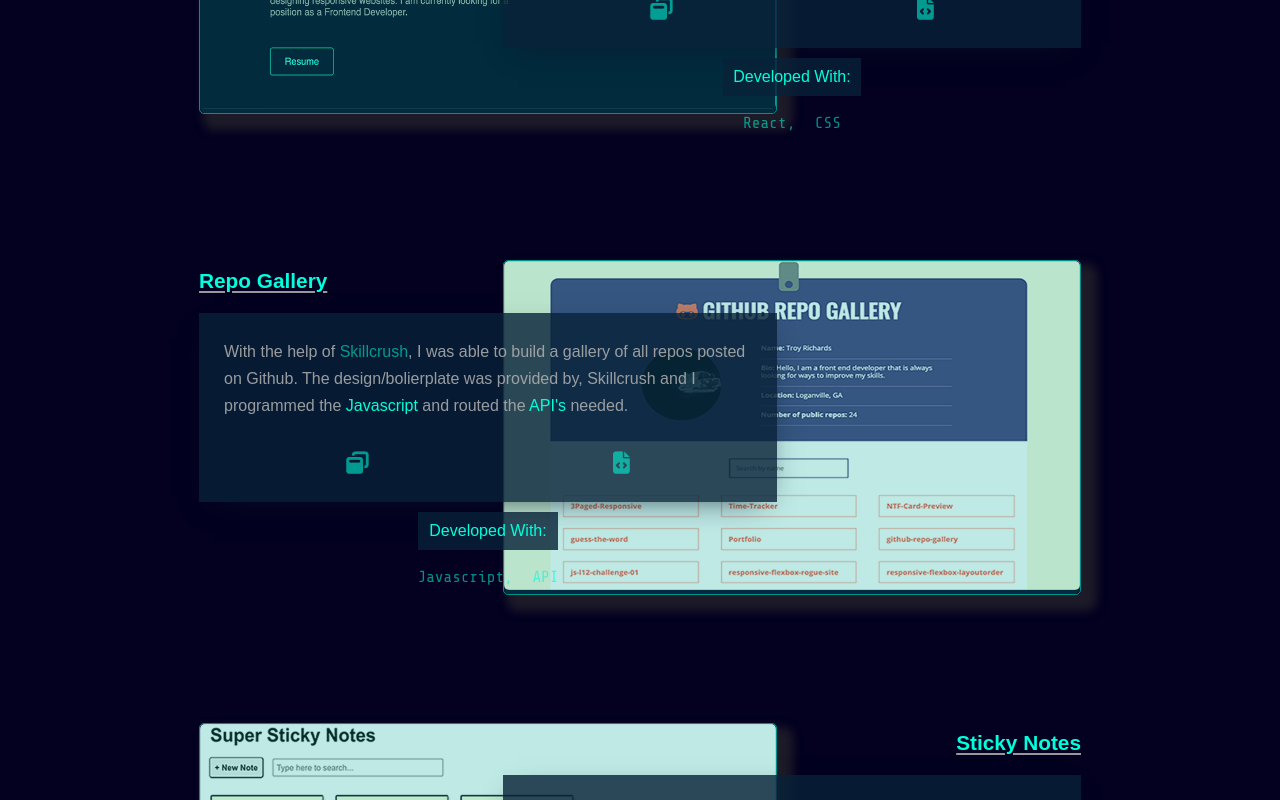
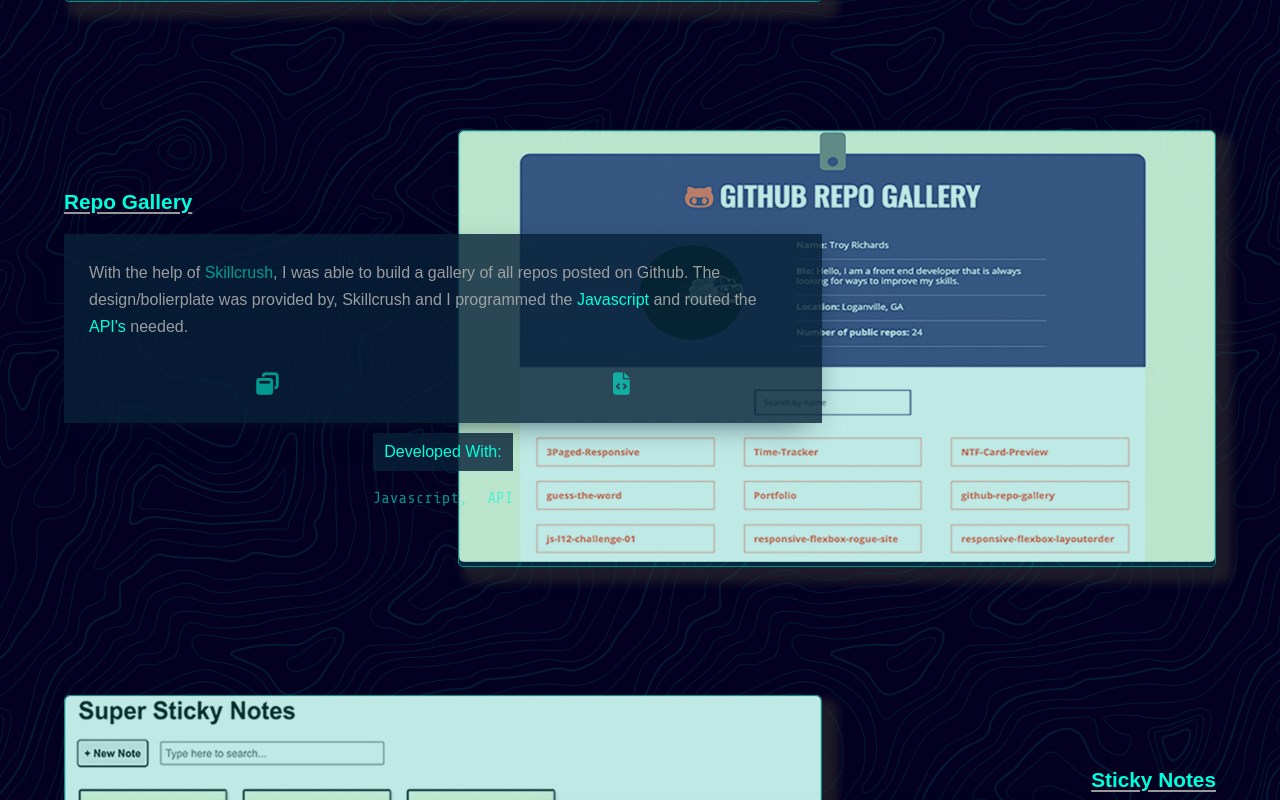
Before and after one commit to TroyRichardsDA/Portfolio-React-Revamp, a React (Create React App) app: page / in a window 1280 px wide. Shown: the part 1900-2700 px from the top of the page. Built offline with nearby package versions, Linux system fonts and the light colour scheme.

Commit message:
Added SVG/Background to body.

```diff
--- a/src/Components/Header/Header.js
+++ b/src/Components/Header/Header.js
@@ -1,3 +1,5 @@
+import { Container } from "./HeaderStyles";
+
 export default function Header() {
   let greeting = ["Hello, my name is "];
   let textPos = 0;
@@ -14,7 +16,7 @@
   window.addEventListener("load", typewriter);
 
   return (
-    <header>
+    <Container>
       <div id="header" className="header-content">
         <p id="message" className="greeting">
           {greeting}
@@ -39,6 +41,6 @@
           Resume
         </a>
       </div>
-    </header>
+    </Container>
   );
 }
--- a/src/Components/Header/HeaderStyles.js
+++ b/src/Components/Header/HeaderStyles.js
@@ -1 +1,8 @@
 import styled from "styled-components";
+
+const Container = styled.header`
+  width: 85%;
+  margin: 0 auto;
+`;
+
+export { Container };
--- a/src/Components/ProjectsLeft/ProjectsLeft.js
+++ b/src/Components/ProjectsLeft/ProjectsLeft.js
@@ -1,4 +1,6 @@
 // Text Box on Left
+
+import { Container } from "./ProjectsLeftStyles";
 
 export default function ProjectsLeft({
   title,
@@ -9,7 +11,7 @@
   img,
 }) {
   return (
-    <article className="project-item">
+    <Container className="project-item">
       <div className="project-text project-text-left">
         <h3 className="project-title">{title}</h3>
         <div className="project-desc">
@@ -38,6 +40,6 @@
           <div className="link-to"></div>
         </a>
       </div>
-    </article>
+    </Container>
   );
 }
--- a/src/Components/ProjectsLeft/ProjectsLeftStyles.js
+++ b/src/Components/ProjectsLeft/ProjectsLeftStyles.js
@@ -1 +1,5 @@
 import styled from "styled-components";
+
+const Container = styled.section``;
+
+export { Container };
--- a/src/Components/Skills/Skills.js
+++ b/src/Components/Skills/Skills.js
@@ -1,8 +1,9 @@
 import { SiTailwindcss } from "react-icons/si";
+import { Container } from "./SkillsStyles";
 
 export default function Skills() {
   return (
-    <section id="skills">
+    <Container id="skills">
       <h2 className="skills-header">
         <i class="header-icon fas fa-tasks"></i>Skills
       </h2>
@@ -59,6 +60,6 @@
           </div>
         </div>
       </div>
-    </section>
+    </Container>
   );
 }
--- a/src/Components/Skills/SkillsStyles.js
+++ b/src/Components/Skills/SkillsStyles.js
@@ -1 +1,5 @@
 import styled from "styled-components";
+
+const Container = styled.section``;
+
+export { Container };
--- a/src/index.css
+++ b/src/index.css
@@ -1,8 +1,8 @@
 :root {
   --main-BG: #030020;
   --mainTextColor: #adadade1;
-  --highlightColor: rgb(0, 255, 221);
-  --dimHighlightColor: rgba(0, 247, 214, 0.582);
+  --highlightColor: #00ffdd;
+  --dimHighlightColor: rgba(0, 247, 214, 0.58);
   --BrighterText: #f3f3f3;
   --box-shadow:rgba(9, 21, 37, 0.822);
   --fnt-tech: 'Share Tech Mono', monospace;
@@ -26,6 +26,12 @@
   color: #adadade1;
   overflow-x: hidden;
   background-color: var(--main-BG);
+  background-image: url(/src/topography.svg);
+  background-attachment: fixed;
+}
+
+path {
+  fill-opacity: .1;
 }
 
 ul {
@@ -37,10 +43,6 @@
   text-decoration: none;
 }
 
-.App {
-  width: 85%;
-  margin: 0 auto;
-}
 
 .important-text {
   color: var(--highlightColor);
@@ -302,7 +304,6 @@
 ===============*/
 
 #projects {
-  margin: 10rem 0;
 }
 
 .projects-header {
@@ -611,9 +612,7 @@
 @media only screen and (min-width: 768px) {
 /*        General       */
 
-  .App {
-    max-width: 680px;
-  }
+
 
   /*===================
 
@@ -621,32 +620,6 @@
 
   ===================*/
 
-  nav {
-    padding: 20px 40px;
-  }
-
-
-  .close-button {
-    display: none;
-  }
-
-
-  .nav-item {
-    padding: 1rem;
-    font-size: unset;
-  }
-
-  .resume-nav {
-    border: 1px solid var(--highlightColor);
-    color: var(--highlightColor);
-    padding: 1rem 1.3rem;
-    border-radius: 5px;
-    transition: all .5s;
-  }
-
-  .resume-nav:hover {
-    border: 1px solid var(--dimHighlightColor);
-  }
 
   /*====================
 
@@ -864,11 +837,6 @@
   Desktop: Gerenal
 
   ==================*/
-
-  .App {
-    max-width: 980px;
-  }
-
   /*======================
 
   Desktop: Navbar
```
Also changed, not shown: src/topography.svg (added).
